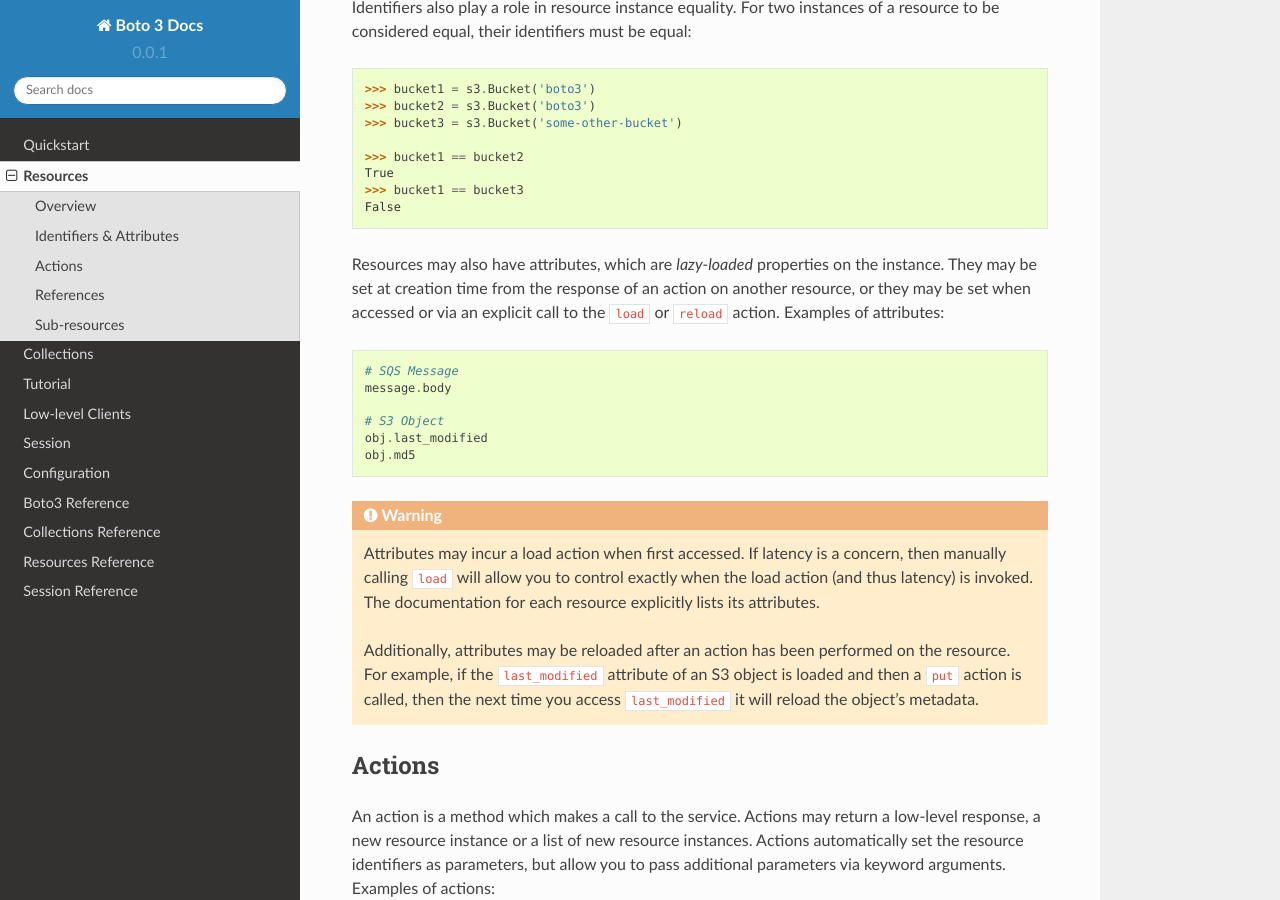
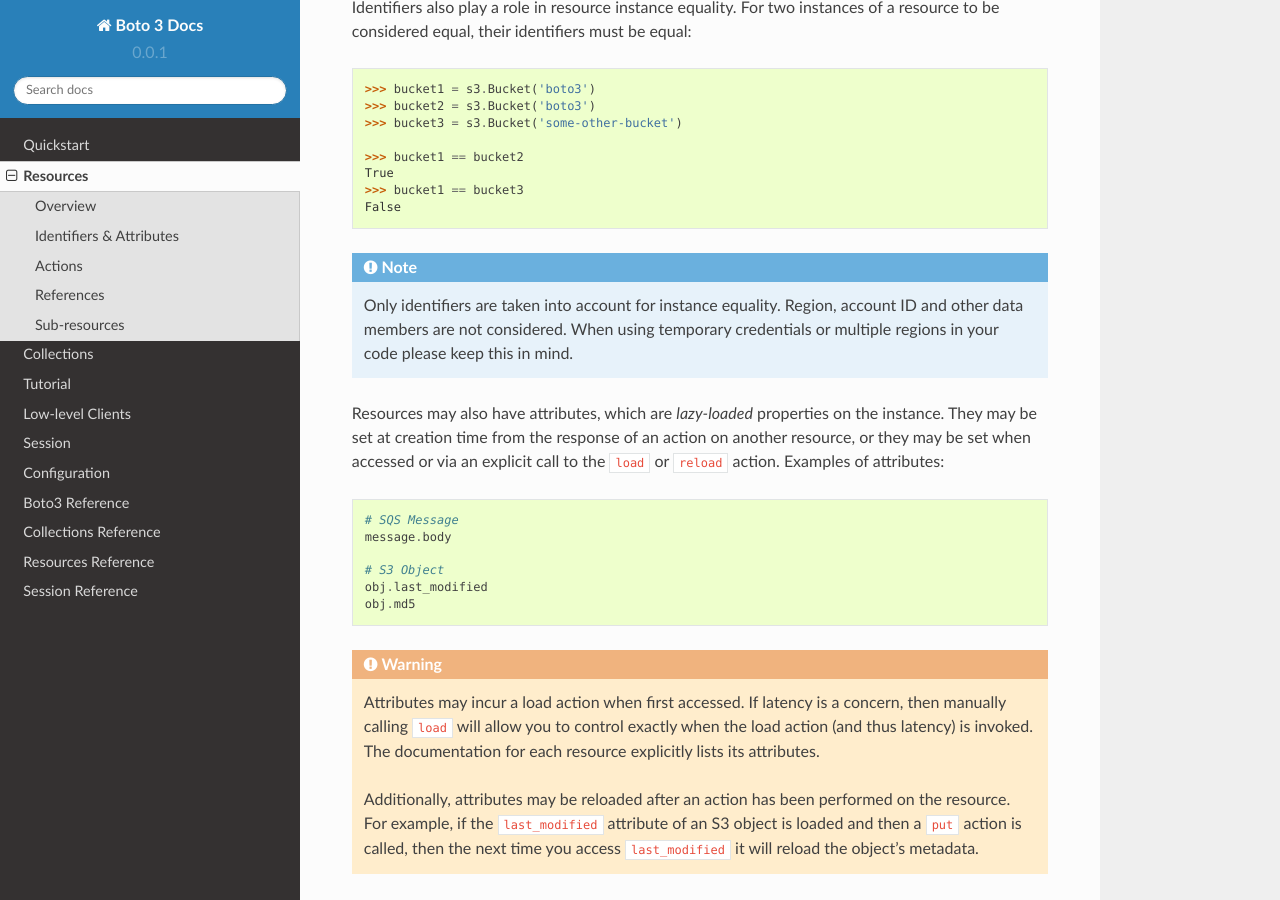
Before and after one commit to boto/boto3, a Sphinx documentation site: the page built from docs/source/guide/resources.rst, in a window 1280 px wide and 900 px high, scrolled down 1255 px. Built offline with Sphinx 7.4.7 and the Read the Docs theme 2.0.0, drawn with Linux system fonts in a browser that asks for light colours.

Commit message:
Add a small note about region/aws key/etc [ci skip]

```diff
--- a/docs/source/guide/resources.rst
+++ b/docs/source/guide/resources.rst
@@ -68,6 +68,12 @@ be equal::
     True
     >>> bucket1 == bucket3
     False
+
+.. note::
+
+   Only identifiers are taken into account for instance equality. Region,
+   account ID and other data members are not considered. When using temporary
+   credentials or multiple regions in your code please keep this in mind.
 
 Resources may also have attributes, which are *lazy-loaded* properties on the
 instance. They may be set at creation time from the response of an action on
```
